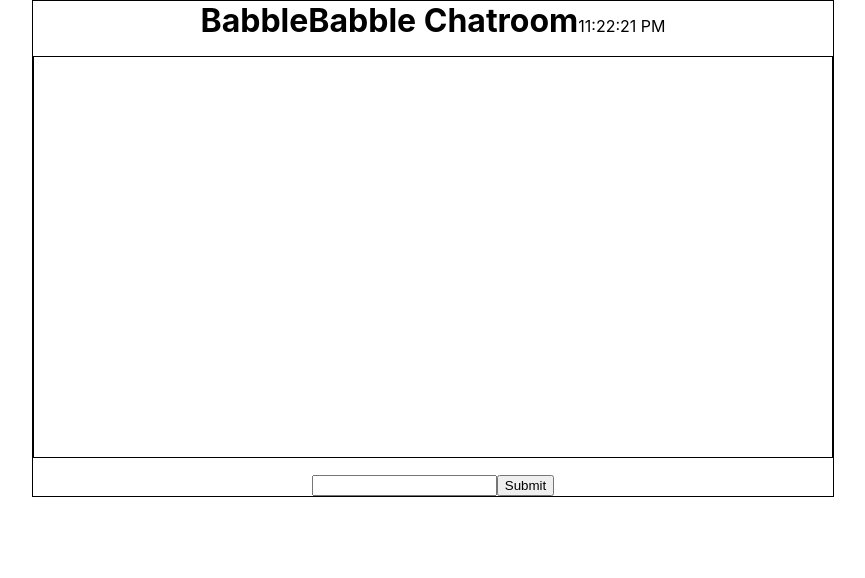
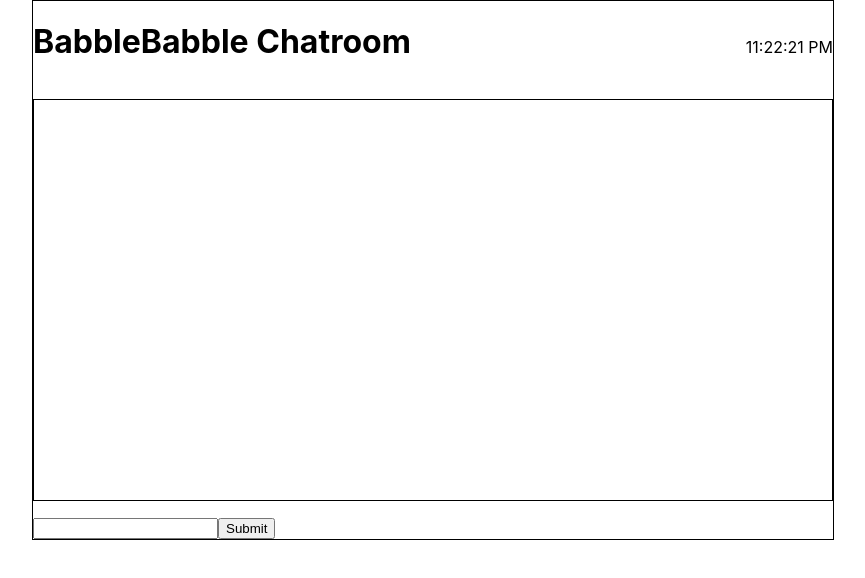
Before and after one commit to Ladelor/BabbleBabble, a React (Create React App) app in the folder chat-room/: page / in a window 1280 px wide. Shown: the top 578 px of the page, without its empty margins (207-1072 px from the left). Built offline with nearby package versions, Linux system fonts and the light colour scheme; no server answers.

Commit message:
Adds some styling to chatroom header

```diff
--- a/chat-room/src/App.css
+++ b/chat-room/src/App.css
@@ -1,7 +1,3 @@
-.App {
-  text-align: center;
-}
-
 .App-logo {
   animation: App-logo-spin infinite 20s linear;
   height: 40vmin;
--- a/chat-room/src/chat-room-components/Clock.js
+++ b/chat-room/src/chat-room-components/Clock.js
@@ -23,7 +23,7 @@ class Clock extends Component {
 
   render() {
     return (
-      <span className="clock">{ this.state.time }</span>
+      <div className="clock">{ this.state.time }</div>
     );
   }
 }
--- a/chat-room/src/index.scss
+++ b/chat-room/src/index.scss
@@ -18,8 +18,13 @@ code {
     border: 1px solid;
 
     #header {
-        .chatroom-title {
-            display: inline;
+        .chatroom-title, .clock {
+            width: 50%;
+            display: inline-block;
+        }
+
+        .clock {
+            text-align: right;
         }
     }
 
```
